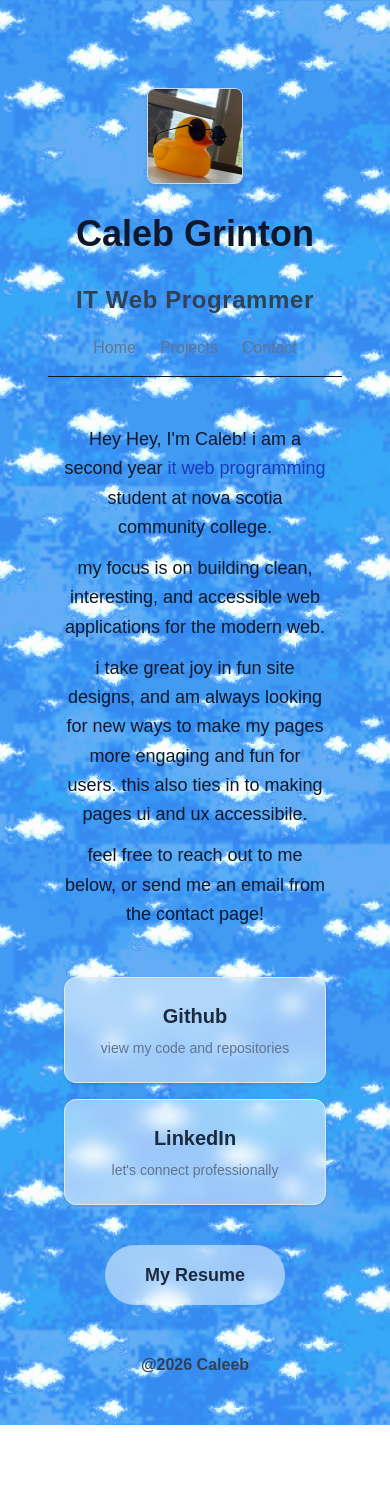
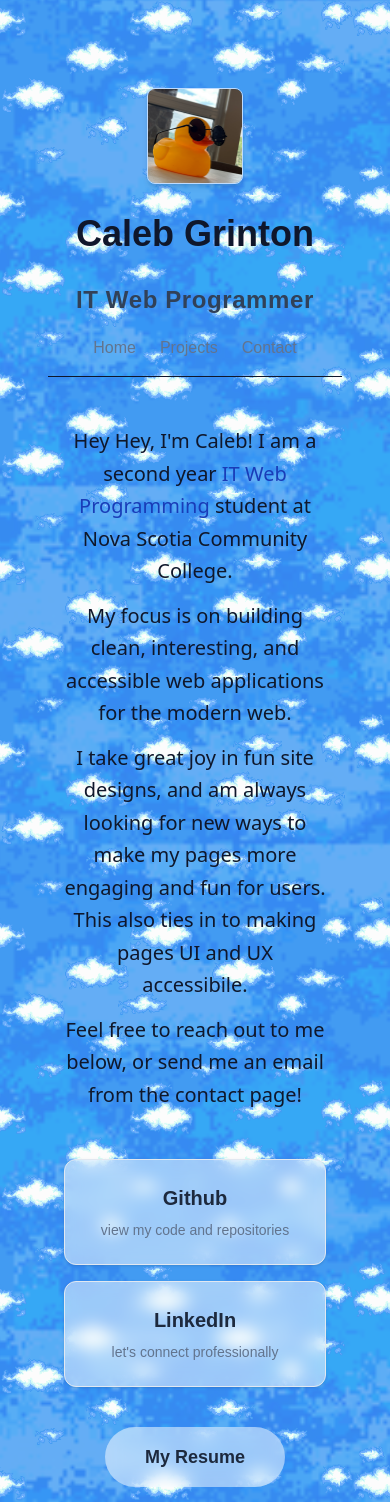
Before and after one commit to cjgrinton/Portfolio, a Next.js app: page / in a window 390 px wide. Shown: the top 1502 px of the page. Before the commit the page ends 1425 px from the top, so only its background shows below. Built offline with nearby package versions, Linux system fonts and the light colour scheme; a web font is replaced by a local one.

Commit message:
Add style changes and revise resume

```diff
--- a/src/app/about/page.tsx
+++ b/src/app/about/page.tsx
@@ -5,7 +5,7 @@ export default function About() {
 
     return (
         <main className="min-h-screen flex flex-col items-center p-8 relative z-10">
-            <div className="w-full max-w-[800px] flex-grow font-custom flex flex-col items-center gap-2 mb-12 mt-10">
+            <div className="w-full max-w-[800px] flex-grow flex flex-col items-center gap-2 mb-12 mt-10">
 
                 <div className="flex flex-col items-center text-center">
                     <div className="font-custom font-semibold text-4xl text-slate-900 mb-5" >
@@ -15,13 +15,13 @@ export default function About() {
                         Caleb Grinton
                     </div>
 
-                    <nav className="flex flex-row justify-center gap-6 mb-12 mt-1 w-full border-b border-slate-900 pb-4">
-                        <Link href="/" className="font-light text-md text-slate-600 hover:text-slate-900 hover:-translate-y-1">Home</Link>
-                        <Link href="/projects" className="font-light text-md text-slate-600 hover:text-slate-900 hover:-translate-y-2">Projects</Link>
-                        <Link href="/contact" className="font-light text-md text-slate-600 hover:text-slate-900 hover:-translate-y-2">Contact</Link>
+                    <nav className="font-custom flex flex-row justify-center gap-6 mb-12 mt-1 w-full border-b border-slate-900 pb-4">
+                        <Link href="/" className="font-light text-md text-slate-500 hover:text-slate-900 transition hover:-translate-y-1">Home</Link>
+                        <Link href="/projects" className="font-light text-md text-slate-500 hover:text-slate-900 transition hover:-translate-y-2">Projects</Link>
+                        <Link href="/contact" className="font-light text-md text-slate-500 hover:text-slate-900 transition hover:-translate-y-2">Contact</Link>
                     </nav>
 
-                    <div className="font-semibold text-sm text-start text-slate-600">
+                    <div className="font-semibold text-medium text-center text-slate-900">
                         <h1 className="mb-2">RUNAWAY</h1>
 
                         <p className="mb-2">So put your hands up to the light<br />
--- a/src/app/globals.css
+++ b/src/app/globals.css
@@ -2,6 +2,10 @@
 
 .font-custom {
     font-family: var(--font-CD);
+}
+
+body {
+    font-family: var(--font-roboto), sans-serif;
 }
 
 /* KEYFRAME ANIMATION: moves the clouds from 0% left to -100% left (and back) */
--- a/src/app/layout.tsx
+++ b/src/app/layout.tsx
@@ -1,10 +1,23 @@
 import type { Metadata } from "next";
 import localFont from "next/font/local";
+import { Roboto, Inter } from "next/font/google";
 import "./globals.css";
 
 const customFont = localFont({
   src: "./fonts/sonicCD.ttf",
   variable: "--font-CD",
+});
+
+const roboto = Roboto({
+  weight: ["300", "400", "500", "700"],
+  subsets: ["latin"],
+  variable: "--font-roboto",
+});
+
+const inter = Inter({
+  weight: ["300", "400", "500", "700"],
+  subsets: ["latin"],
+  variable: "--font-inter",
 });
 
 export const metadata: Metadata = {
--- a/src/app/page.tsx
+++ b/src/app/page.tsx
@@ -5,7 +5,7 @@ export default function Home() {
 
   return (
     <main className="min-h-screen flex flex-col items-center p-8 relative z-10">
-      <div className="w-full max-w-[800px] flex-grow font-custom flex flex-col items-center gap-2 mb-12 mt-10">
+      <div className="w-full max-w-[800px] flex-grow flex flex-col items-center gap-2 mb-12 mt-10">
 
         <div className="flex-shrink-0 w-24 h-24 mx-auto mb-3">
           <img src="/images/IMG_4547(1).jpg" alt="ducky avatar" className="w-full h-full max-h-96 object-cover rounded-lg shadow-md border border-blue-200" />
@@ -13,27 +13,27 @@ export default function Home() {
 
         <div className="flex flex-col items-center text-center">
 
-          <h1 className="font-semibold text-4xl/15 text-slate-900 mb-5" >
+          <h1 className="font-custom font-semibold text-4xl/15 text-slate-900 mb-5" >
             Caleb Grinton
           </h1>
-          <h2 className="font-semibold text-2xl text-slate-700 mb-4 tracking-wide" >
+          <h2 className="font-custom font-semibold text-2xl text-slate-700 mb-4 tracking-wide" >
             IT Web Programmer
           </h2>
 
-          <nav className="flex flex-row justify-center gap-6 mb-12 mt-1 w-full border-b border-slate-900 pb-4">
+          <nav className="font-custom flex flex-row justify-center gap-6 mb-12 mt-1 w-full border-b border-slate-900 pb-4">
             <Link href="/" className="font-light text-md text-slate-500 hover:text-slate-900 transition hover:-translate-y-1">Home</Link>
             <Link href="/projects" className="font-light text-md text-slate-500 hover:text-slate-900 transition hover:-translate-y-2">Projects</Link>
             <Link href="/contact" className="font-light text-md text-slate-500 hover:text-slate-900 transition hover:-translate-y-2">Contact</Link>
           </nav>
 
-          <div className="font-medium text-lg leading-relaxed text-center text-slate-900 mb-12 max-w-[650px] px-4">
-            Hey Hey, I'm Caleb! i am a second year <span className="text-blue-800">it web programming</span> student at nova scotia community college.
-            <p className="mt-3">my focus is on building clean, interesting, and accessible web applications for the modern web.</p>
-            <p className="mt-3"> i take great joy in fun site designs, and am always looking for new ways to make my pages more engaging and fun for users. this also ties in to making pages ui and ux accessibile.</p>
-            <p className="mt-3">feel free to reach out to me below, or send me an email from the contact page!</p>
+          <div className="font-roboto font-medium text-xl leading-relaxed text-center text-slate-900 mb-12 max-w-[650px] px-4">
+            Hey Hey, I'm Caleb! I am a second year <span className="text-blue-800">IT Web Programming</span> student at Nova Scotia Community College.
+            <p className="mt-3">My focus is on building clean, interesting, and accessible web applications for the modern web.</p>
+            <p className="mt-3">I take great joy in fun site designs, and am always looking for new ways to make my pages more engaging and fun for users. This also ties in to making pages UI and UX accessibile.</p>
+            <p className="mt-3">Feel free to reach out to me below, or send me an email from the contact page!</p>
           </div>
 
-          <div className="grid grid-cols-1 md:grid-cols-2 gap-4 w-full px-4 mb-10">
+          <div className="font-custom grid grid-cols-1 md:grid-cols-2 gap-4 w-full px-4 mb-10">
             <Link href="https://github.com/cjgrinton" target="_blank" className="group p-6 bg-white/50 backdrop-blur-sm rounded-xl border border-slate-200 hover:border-blue-400 hover:bg-white transition-all shadow-sm">
               <h3 className="font-bold text-xl text-slate-800 group-hover:text-blue-600 mb-2">Github</h3>
               <p className="text-sm text-slate-500">view my code and repositories</p>
@@ -45,7 +45,7 @@ export default function Home() {
             </Link>
           </div>
 
-          <a href="/files/Caleb Grinton - Resume 2025.pdf" target="_blank" className="px-10 py-4 backdrop-blur-sm bg-white/50 text-slate-800 rounded-full font-bold text-lg hover:bg-blue-600 transition-all hover:shadow-xl active:scale-95">My Resume</a>
+          <a href="/files/Caleb Grinton - Resume 2026 - Portfolio Ver.pdf" target="_blank" className="font-custom px-10 py-4 backdrop-blur-sm bg-white/50 text-slate-800 rounded-full font-bold text-lg hover:bg-blue-600 transition-all hover:shadow-xl active:scale-95">My Resume</a>
 
         </div>
 
--- a/src/components/Footer.tsx
+++ b/src/components/Footer.tsx
@@ -1,6 +1,6 @@
 export default function Footer() {
     return (
-        <footer className="font-custom font-semibold text-md text-slate-700 text-center items-baseline">
+        <footer className="font-Roboto font-semibold text-md text-slate-900 text-center items-baseline">
             @2026 Caleeb
         </footer>
     );
--- /dev/null
+++ b/tailwind.config.ts
@@ -0,0 +1,21 @@
+import type { Config } from "tailwindcss";
+
+const config: Config = {
+    content: [
+        "./src/pages/**/*.{js,ts,jsx,tsx,mdx}",
+        "./src/components/**/*.{js,ts,jsx,tsx,mdx}",
+        "./src/app/**/*.{js,ts,jsx,tsx,mdx}",
+    ],
+    theme: {
+        extend: {
+            fontFamily: {
+                // This maps the Tailwind class 'font-roboto' to your CSS variable
+                roboto: ["var(--font-roboto)", "sans-serif"],
+                // This maps 'font-sonic' to your local font variable
+                sonic: ["var(--font-sonic)", "sans-serif"],
+            },
+        },
+    },
+    plugins: [],
+};
+export default config;
```
Also changed, not shown: 2 other files (tests, documents, lock files or other folders).
